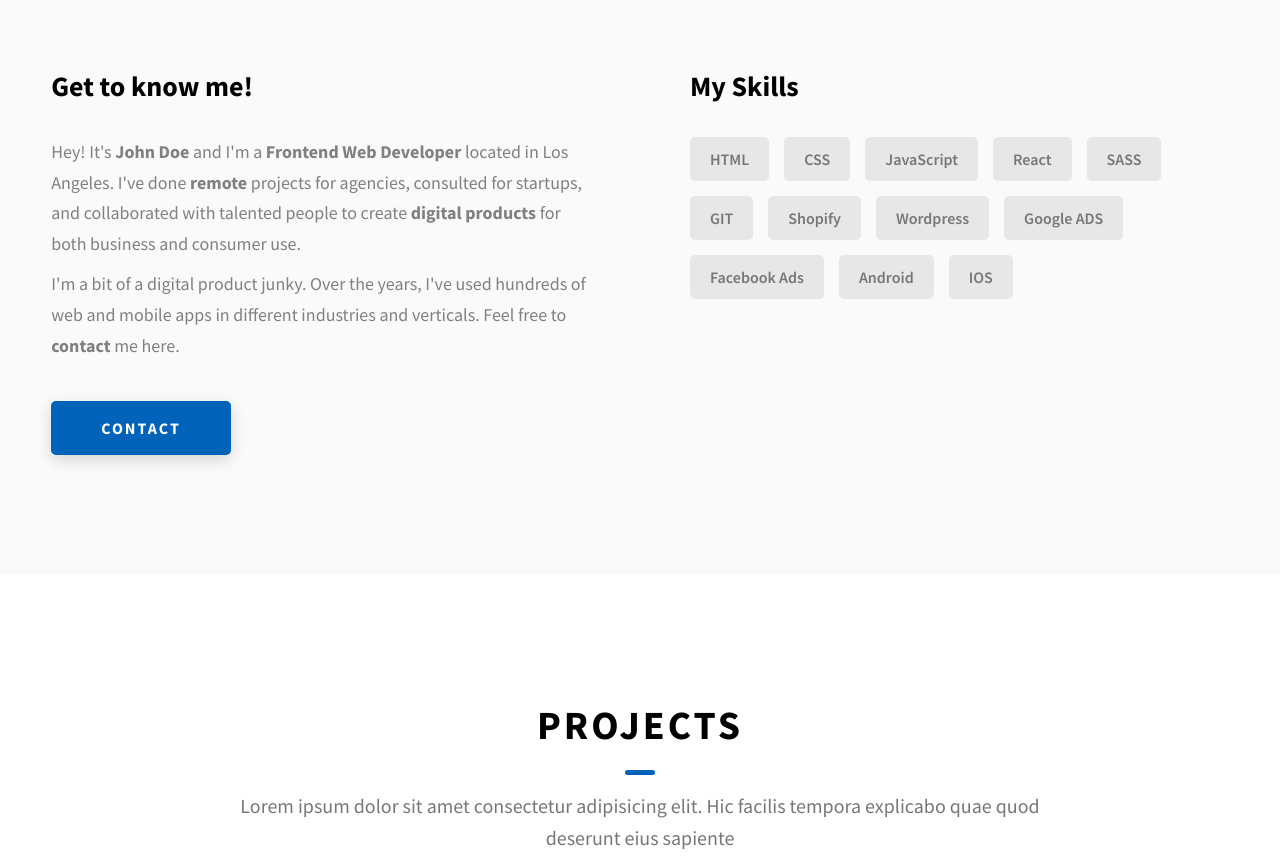
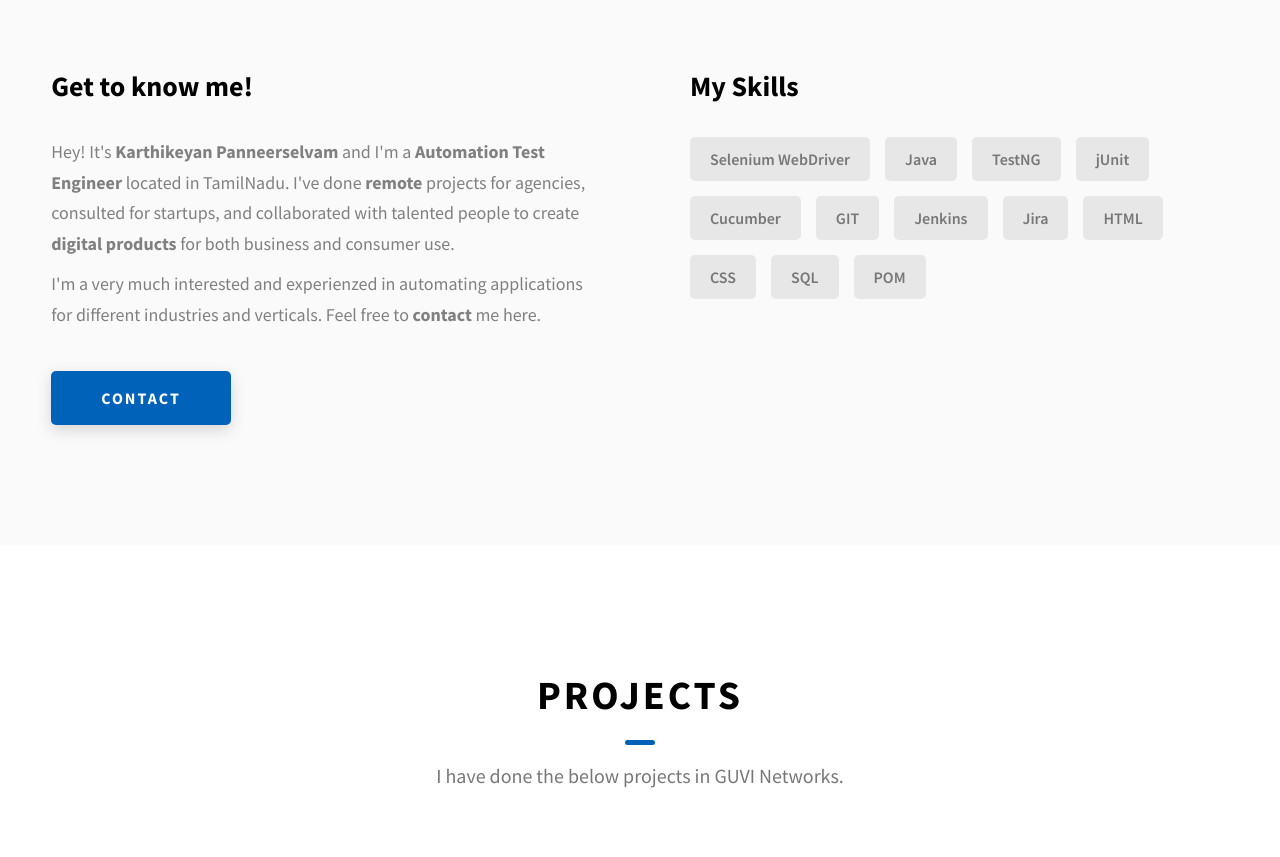
Before and after one commit to Karthikeyan6354/Karthikeyan_Portfolio, a website: page index.html in a window 1280 px wide. Shown: the part 1200-2057 px from the top of the page. Drawn offline with Linux system fonts and the light colour scheme.

Commit message:
Update index.html

```diff
--- a/index.html
+++ b/index.html
@@ -166,9 +166,9 @@
             <div class="about__content-details">
               <p class="about__content-details-para">
                 Hey! It's
-                <strong>John Doe</strong>
-                and I'm a <strong> Frontend Web Developer </strong> located in
-                Los Angeles. I've done
+                <strong>Karthikeyan Panneerselvam</strong>
+                and I'm a <strong> Automation Test Engineer </strong> located in
+                TamilNadu. I've done
                 <strong> remote </strong>
                 projects for agencies, consulted for startups, and collaborated
                 with talented people to create
@@ -176,8 +176,7 @@
                 for both business and consumer use.
               </p>
               <p class="about__content-details-para">
-                I'm a bit of a digital product junky. Over the years, I've used
-                hundreds of web and mobile apps in different industries and
+                I'm a very much interested and experienzed in automating applications for different industries and
                 verticals. Feel free to
                 <strong>contact</strong> me here.
               </p>
@@ -189,18 +188,18 @@
           <div class="about__content-skills">
             <h3 class="about__content-title">My Skills</h3>
             <div class="skills">
+              <div class="skills__skill">Selenium WebDriver</div>
+              <div class="skills__skill">Java</div>
+              <div class="skills__skill">TestNG</div>
+              <div class="skills__skill">jUnit</div>
+              <div class="skills__skill">Cucumber</div>
+              <div class="skills__skill">GIT</div>
+              <div class="skills__skill">Jenkins</div>
+              <div class="skills__skill">Jira</div>
               <div class="skills__skill">HTML</div>
               <div class="skills__skill">CSS</div>
-              <div class="skills__skill">JavaScript</div>
-              <div class="skills__skill">React</div>
-              <div class="skills__skill">SASS</div>
-              <div class="skills__skill">GIT</div>
-              <div class="skills__skill">Shopify</div>
-              <div class="skills__skill">Wordpress</div>
-              <div class="skills__skill">Google ADS</div>
-              <div class="skills__skill">Facebook Ads</div>
-              <div class="skills__skill">Android</div>
-              <div class="skills__skill">IOS</div>
+              <div class="skills__skill">SQL</div>
+              <div class="skills__skill">POM</div>
             </div>
           </div>
         </div>
@@ -211,8 +210,7 @@
         <h2 class="heading heading-sec heading-sec__mb-bg">
           <span class="heading-sec__main">Projects</span>
           <span class="heading-sec__sub">
-            Lorem ipsum dolor sit amet consectetur adipisicing elit. Hic facilis
-            tempora explicabo quae quod deserunt eius sapiente
+            I have done the below projects in GUVI Networks.
           </span>
         </h2>
 
```
